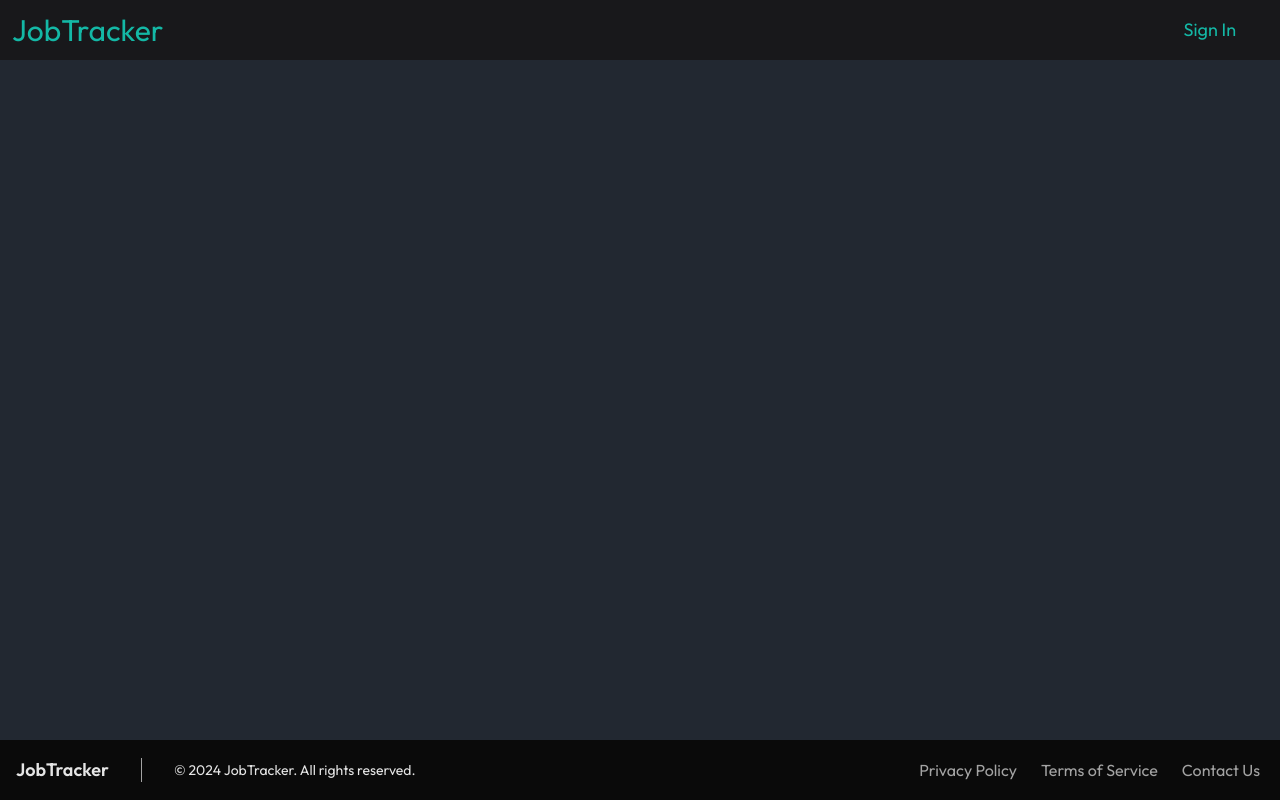
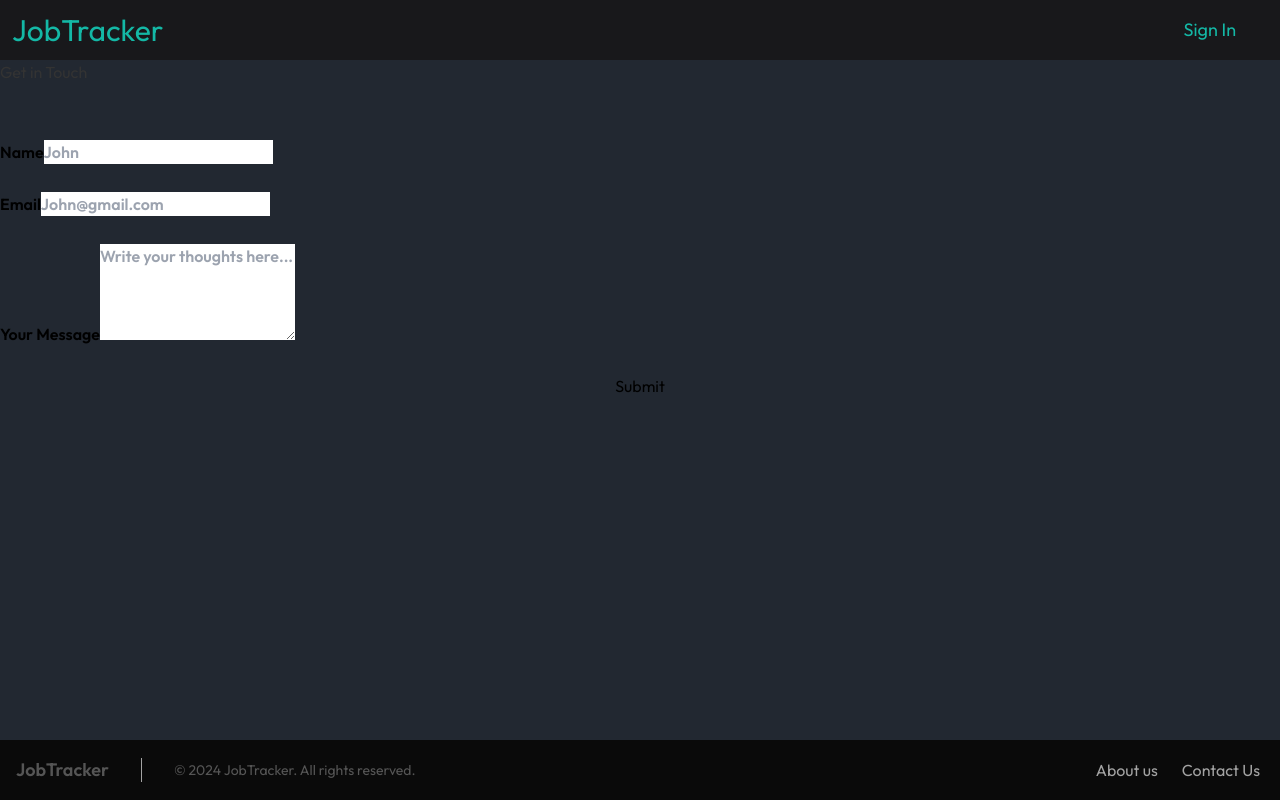
Before and after one commit to SunilNagar27/JobTracker, a React (Vite) app in the folder client/: page /contact-us in a window 1280 px wide. Built offline with nearby package versions, Linux system fonts and the light colour scheme.

Commit message:
dekh le na bhai

```diff
--- a/client/package.json
+++ b/client/package.json
@@ -3,6 +3,7 @@
   "version": "0.1.0",
   "private": true,
   "dependencies": {
+    "@emailjs/browser": "^4.4.1",
     "@radix-ui/react-slot": "^1.1.1",
     "@shadcn/ui": "^0.0.4",
     "axios": "^1.7.9",
@@ -13,10 +14,11 @@
     "react": "^19.0.0",
     "react-dom": "^19.0.0",
     "react-icons": "^5.4.0",
-    "react-router-dom": "^7.0.2",
+    "react-router-dom": "^7.1.0",
     "tailwind-merge": "^2.5.5",
     "tailwindcss-animate": "^1.0.7",
-    "vite": "^6.0.3"
+    "vite": "^6.0.3",
+    "wouter": "^3.3.5"
   },
   "scripts": {
     "start": "vite --host",
--- a/client/src/App.jsx
+++ b/client/src/App.jsx
@@ -9,6 +9,8 @@ import SearchJobs from "./pages/jobs";
 import LoginRegister from "./pages/loginRegistration";
 import Footer from "./components/footer";
 import PrivateRoute from "./components/privateRoute"; // Import the PrivateRoute component
+import Contact from "./pages/contact";
+import About from "./pages/about";
 
 const App = () => {
   return (
@@ -24,6 +26,8 @@ const App = () => {
             <Route path="/searchjobs" element={<PrivateRoute element={<SearchJobs />} />} />
             <Route path="/jobs" element={<PrivateRoute element={<JobList />} />} />
             <Route path="/ats-checker" element={<PrivateRoute element={<AtsChecker />} />} />
+            <Route path="/contact-us" element={<Contact />} />
+            <Route path="/about-us" element={<About />} />
           </Routes>
         </div>
         <Footer />
--- /dev/null
+++ b/client/src/components/Alert.jsx
@@ -0,0 +1,23 @@
+const Alert = ({ type, text }) => {
+    return (
+      <div className='absolute top-10 left-0 right-0 flex justify-center items-center'>
+        <div
+          className={`p-2 ${
+            type === "danger" ? "bg-red-800" : "bg-blue-800"
+          } items-center text-indigo-100 leading-none lg:rounded-full flex lg:inline-flex`}
+          role='alert'
+        >
+          <p
+            className={`flex rounded-full ${
+              type === "danger" ? "bg-red-500" : "bg-blue-500"
+            } uppercase px-2 py-1 text-xs font-semibold mr-3`}
+          >
+            {type === "danger" ? "Failed" : "Success"}
+          </p>
+          <p className='mr-2 text-left'>{text}</p>
+        </div>
+      </div>
+    );
+  };
+
+  export default Alert;
--- /dev/null
+++ b/client/src/components/Loader.jsx
@@ -0,0 +1,13 @@
+import { Html } from "@react-three/drei";
+
+const Loader = () => {
+  return (
+    <Html>
+      <div className='flex justify-center items-center'>
+        <div className='w-20 h-20 border-2 border-opacity-20 border-blue-500 border-t-blue-500 rounded-full animate-spin'></div>
+      </div>
+    </Html>
+  );
+};
+
+export default Loader;
--- a/client/src/components/footer.jsx
+++ b/client/src/components/footer.jsx
@@ -1,24 +1,33 @@
-import React from 'react';
+import React from "react";
+
+import { Router, Route, Link } from "wouter";
+import Home from "@/pages/home";
 
 const Footer = () => {
   return (
-    <div className='bg-neutral-950 text-neutral-200 py-4'>
-      <div className='flex flex-col md:flex-row items-center justify-between'>
+    <div className="bg-neutral-950 text-neutral-200 py-4">
+      <div className="flex flex-col md:flex-row items-center justify-between">
         {/* Left Section: JobTracker and Copyright */}
-        <div className='flex flex-col md:flex-row items-center ml-4 gap-4 mb-4 md:mb-0'>
-          <p className='text-lg font-semibold'>JobTracker</p>
-          <div className='border-l border-neutral-400 h-6 md:mx-4'></div> {/* Vertical separator */}
-          <p className='text-sm'>
+        <div className="flex flex-col md:flex-row items-center ml-4 gap-4 mb-4 md:mb-0">
+          <p className="text-lg font-semibold">JobTracker</p>
+          <div className="border-l border-neutral-400 h-6 md:mx-4"></div>{" "}
+          {/* Vertical separator */}
+          <p className="text-sm">
             © {new Date().getFullYear()} JobTracker. All rights reserved.
           </p>
         </div>
 
         {/* Right Section: Links */}
-        <div className='flex flex-col md:flex-row items-center mr-5 gap-4 md:gap-6'>
-          <a href='#' className='text-neutral-400 hover:text-teal-500'>Privacy Policy</a>
-          <a href='#' className='text-neutral-400 hover:text-teal-500'>Terms of Service</a>
-          <a href='#' className='text-neutral-400 hover:text-teal-500'>Contact Us</a>
+        <div className="flex flex-col md:flex-row items-center mr-5 gap-4 md:gap-6">
+
+          <a href="/about-us" className="text-neutral-400 hover:text-teal-500">
+            About us
+          </a>
+          <a href="/contact-us" className="text-neutral-400 hover:text-teal-500">
+            Contact Us
+          </a>
         </div>
+
       </div>
     </div>
   );
--- /dev/null
+++ b/client/src/hooks/useAlert.jsx
@@ -0,0 +1,12 @@
+import { useState } from 'react';
+
+const useAlert = () => {
+    const [alert, setAlert] = useState({ show: false, text: '', type: 'danger' });
+
+    const showAlert = ({ text, type = 'danger' }) => setAlert({ show: true, text, type });
+    const hideAlert = () => setAlert({ show: false, text: '', type: 'danger' });
+
+    return { alert, showAlert, hideAlert };
+};
+
+export default useAlert;
--- /dev/null
+++ b/client/src/pages/about.css
@@ -0,0 +1,73 @@
+.about-container {
+  max-width: 1200px;
+  margin: 0 auto;
+  padding: 20px;
+  font-family: Arial, sans-serif;
+}
+
+.intro, .mission-vision, .team, .education {
+  margin-bottom: 40px;
+}
+
+h1, h2, h3 {
+  color: #333;
+}
+
+p {
+  color: #555;
+  line-height: 1.6;
+}
+
+.mission-vision {
+  display: flex;
+  justify-content: space-between;
+  flex-wrap: wrap;
+}
+
+.mission, .vision {
+  flex: 1;
+  margin: 10px;
+  min-width: 280px;
+}
+
+.team-members {
+  display: flex;
+  flex-wrap: wrap;
+  justify-content: space-around;
+}
+
+.team-member {
+  text-align: center;
+  margin: 20px;
+  flex-basis: 30%;
+  min-width: 280px;
+}
+
+.team-member img {
+  width: 150px;
+  height: 150px;
+  border-radius: 50%;
+  object-fit: cover;
+  margin-bottom: 10px;
+}
+
+ul {
+  list-style-type: disc;
+  padding-left: 20px;
+}
+
+/* Responsive Design */
+@media (max-width: 768px) {
+  .mission-vision {
+    flex-direction: column;
+  }
+
+  .team-members {
+    flex-direction: column;
+    align-items: center;
+  }
+
+  .team-member {
+    flex-basis: 100%;
+  }
+}
--- /dev/null
+++ b/client/src/pages/about.jsx
@@ -0,0 +1,64 @@
+import React from 'react';
+import '@/pages/about.css'
+
+const About = () => {
+  return (
+    <div className="about-container">
+      <section className="intro">
+        <h1>About Us</h1>
+        <p>
+          Welcome to [Your Company Name]. We are dedicated to providing exceptional services to our clients, driven by our core values and a passion for excellence.
+        </p>
+      </section>
+
+      <section className="mission-vision">
+        <div className="mission">
+          <h2>Our Mission</h2>
+          <p>
+            To deliver innovative solutions that empower our clients to achieve their goals.
+          </p>
+        </div>
+        <div className="vision">
+          <h2>Our Vision</h2>
+          <p>
+            To be a global leader in our industry, recognized for our commitment to quality and integrity.
+          </p>
+        </div>
+      </section>
+
+      <section className="team">
+        <h2>Meet Our Team</h2>
+        <div className="team-members">
+          <div className="team-member">
+            <img src="path-to-image.jpg" alt="Team Member" />
+            <h3>John Doe</h3>
+            <p>CEO & Founder</p>
+            <p>Harvard University, MBA</p>
+          </div>
+          <div className="team-member">
+            <img src="path-to-image.jpg" alt="Team Member" />
+            <h3>Jane Smith</h3>
+            <p>Chief Technology Officer</p>
+            <p>MIT, B.Sc. Computer Science</p>
+          </div>
+          {/* Add more team members as needed */}
+        </div>
+      </section>
+
+      <section className="education">
+        <h2>Our Educational Background</h2>
+        <p>
+          Our team comprises graduates from prestigious institutions, bringing a wealth of knowledge and expertise to our company.
+        </p>
+        <ul>
+          <li>Harvard University</li>
+          <li>Massachusetts Institute of Technology (MIT)</li>
+          <li>Stanford University</li>
+          {/* Add more institutions as needed */}
+        </ul>
+      </section>
+    </div>
+  );
+};
+
+export default About;
--- /dev/null
+++ b/client/src/pages/contact.jsx
@@ -0,0 +1,148 @@
+import emailjs from "@emailjs/browser";
+import { Suspense, useRef, useState } from "react";
+
+
+import useAlert from "@/hooks/useAlert";
+import Alert from "@/components/Alert";
+const Contact = () => {
+  const formRef = useRef();
+  const [form, setForm] = useState({ name: "", email: "", message: "" });
+  const { alert, showAlert, hideAlert } = useAlert();
+  const [loading, setLoading] = useState(false);
+  const [currentAnimation, setCurrentAnimation] = useState("idle");
+
+  const handleChange = ({ target: { name, value } }) => {
+    setForm({ ...form, [name]: value });
+  };
+
+  const handleFocus = () => setCurrentAnimation("walk");
+  const handleBlur = () => setCurrentAnimation("idle");
+
+  const handleSubmit = (e) => {
+    e.preventDefault();
+    setLoading(true);
+    setCurrentAnimation("hit");
+
+    emailjs
+      .send(
+        import.meta.env.VITE_APP_EMAILJS_SERVICE_ID,
+        import.meta.env.VITE_APP_EMAILJS_TEMPLATE_ID,
+        {
+          from_name: form.name,
+          to_name: "JavaScript Mastery",
+          from_email: form.email,
+          to_email: "sujata@jsmastery.pro",
+          message: form.message,
+        },
+        import.meta.env.VITE_APP_EMAILJS_PUBLIC_KEY
+      )
+      .then(
+        () => {
+          setLoading(false);
+          showAlert({
+            show: true,
+            text: "Thank you for your message 😃",
+            type: "success",
+          });
+
+          setTimeout(() => {
+            hideAlert(false);
+            setCurrentAnimation("idle");
+            setForm({
+              name: "",
+              email: "",
+              message: "",
+            });
+          }, [3000]);
+        },
+        (error) => {
+          setLoading(false);
+          console.error(error);
+          setCurrentAnimation("idle");
+
+          showAlert({
+            show: true,
+            text: "I didn't receive your message 😢",
+            type: "danger",
+          });
+        }
+      );
+  };
+
+  return (
+    <>
+    <section className='relative flex lg:flex-row flex-col max-container'>
+      {alert.show && <Alert {...alert} />}
+
+      <div className='flex-1 min-w-[50%] flex flex-col'>
+        <h1 className='head-text'>Get in Touch</h1>
+
+        <form
+          ref={formRef}
+          onSubmit={handleSubmit}
+          className='w-full flex flex-col gap-7 mt-14'
+        >
+          <label className='text-black-500 font-semibold'>
+            Name
+            <input
+              type='text'
+              name='name'
+              className='input'
+              placeholder='John'
+              required
+              value={form.name}
+              onChange={handleChange}
+              onFocus={handleFocus}
+              onBlur={handleBlur}
+            />
+          </label>
+          <label className='text-black-500 font-semibold'>
+            Email
+            <input
+              type='email'
+              name='email'
+              className='input'
+              placeholder='John@gmail.com'
+              required
+              value={form.email}
+              onChange={handleChange}
+              onFocus={handleFocus}
+              onBlur={handleBlur}
+            />
+          </label>
+          <label className='text-black-500 font-semibold'>
+            Your Message
+            <textarea
+              name='message'
+              rows='4'
+              className='textarea'
+              placeholder='Write your thoughts here...'
+              value={form.message}
+              onChange={handleChange}
+              onFocus={handleFocus}
+              onBlur={handleBlur}
+            />
+          </label>
+
+          <button
+            type='submit'
+            disabled={loading}
+            className='btn'
+            onFocus={handleFocus}
+            onBlur={handleBlur}
+          >
+            {loading ? "Sending..." : "Submit"}
+          </button>
+        </form>
+      </div>
+
+
+
+    </section>
+    {/* <Footer /> */}
+    </>
+
+  );
+};
+
+export default Contact;
--- a/client/src/pages/loginRegistration.jsx
+++ b/client/src/pages/loginRegistration.jsx
@@ -29,8 +29,8 @@ const LoginRegister = () => {
             setLogin(true); // Switch to login form after registration
         } catch (err) {
             alert(err.response.data.message || "Something went wrong.");
-        }
-    };
+            }
+        };
 
     return (
         <div className="flex items-center justify-center min-h-screen">
```
Also changed, not shown: client/src/index.jsx (line endings or trailing spaces), 1 other file (tests, documents, lock files or other folders).
